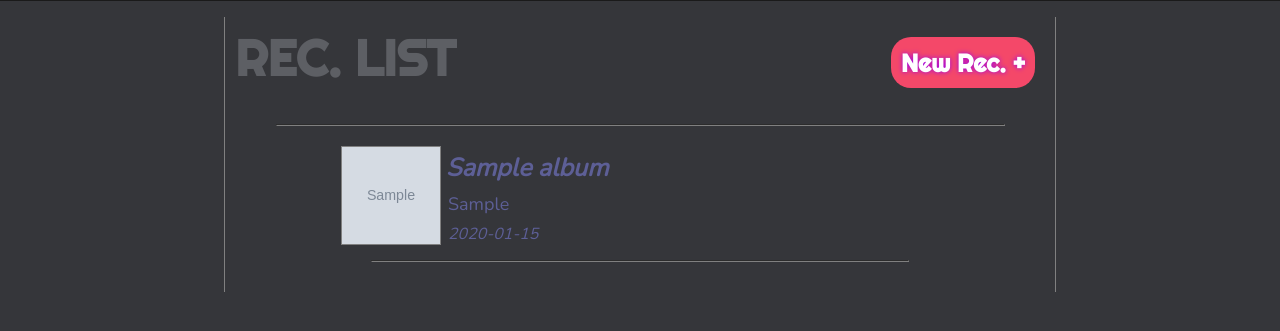
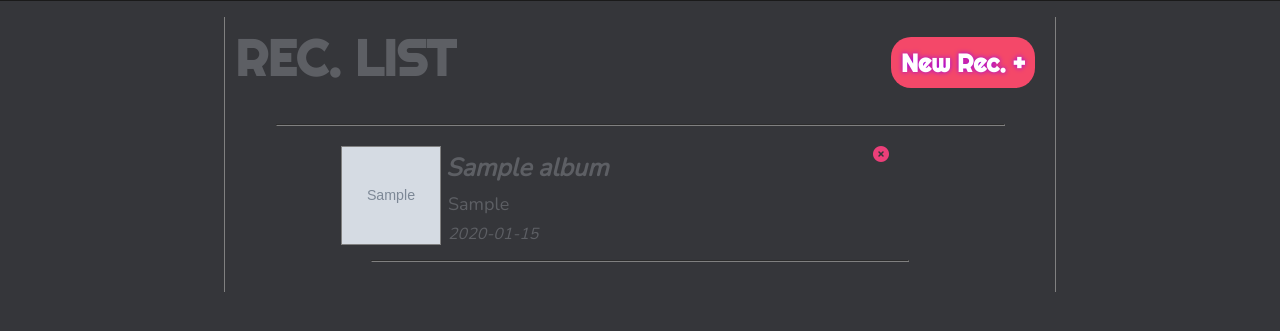
Before and after one commit to danecodesnc/8-track-final-project, a Django app: page / in a window 1280 px wide. Shown: the part 273-604 px from the top of the page. Run offline with Django 3.2, Linux system fonts and the light colour scheme; a user stored in the database is signed in; tables that the repository leaves empty hold one stand-in row (values such as "Sample post"); grey boxes marked "Sample" are stand-in pictures; parts of the project's set-up code (start-up, migrations or seed data) failed here and were passed over; some libraries are stand-ins or nearby versions.

Commit message:
Adds delete button to remove albums from rec list

```diff
--- a/config/urls.py
+++ b/config/urls.py
@@ -25,6 +25,7 @@ urlpatterns = [
     path('', views.rec_list, name='rec-list'),
     path('albums/new/', views.new_album, name='new-album'),
     path('albums/search/', views.search_results, name='search-results'),
+    path('albums/delete/<int:pk>', views.delete_album, name='delete-album'),
 ] + static(settings.MEDIA_URL, document_root=settings.MEDIA_ROOT)
 
 if settings.DEBUG:
--- a/core/views.py
+++ b/core/views.py
@@ -41,7 +41,7 @@ def new_album(request):
 def site_search(request):
     search_str = request.GET.get('site-search')
     sp = spotipy.Spotify(client_credentials_manager=SpotifyClientCredentials(client_id='26b8ce1fe9a140f8a1867a55b7c0118e', client_secret='e8576337c58449e48270f0b90c1d8714'))
-    result = sp.search(q=(search_str), type='album', limit=50)
+    result = sp.search(q=(search_str), type='album,artist', limit=25)
     return result
 
 def search_results(request):
@@ -59,3 +59,8 @@ def search_results(request):
         all_albums.append(album_info)
     context = {'all_albums': all_albums}
     return render(request, 'core/search_results.html', context=context)
+
+def delete_album(request, pk):
+    album = get_object_or_404(Album, pk=pk)
+    album.delete()
+    return redirect ('rec-list')
--- a/static/style.css
+++ b/static/style.css
@@ -228,6 +228,12 @@ h1::before {
   cursor: pointer;
 }
 
+.delete-button i {
+    position: absolute;
+    right: 20%;
+    color: rgb(236,	63,	121);
+}
+
 .priority {
   font-family: "Righteous";
   font-size: 30px;
--- a/templates/core/rec_list.html
+++ b/templates/core/rec_list.html
@@ -11,7 +11,12 @@
     <hr>
     <div class ="album-list">
         {% for album in albums %}
-        <a href="#">
+        <div class="delete-button">
+            <a href="{% url 'delete-album' pk=album.pk %}"
+                    onclick="return confirm('Are you sure you want to delete this album from your rec. list?')">
+                <i class="fas fa-times-circle"></i>
+            </a>
+        </div>
         <div class="album">
             <img class="album-cover" src="{{ album.album_cover }}">
             <div class="album-info">
@@ -20,7 +25,6 @@
                 <div class="album-year">{{ album.release_date }}</div>
             </div>
         </div>
-        </a>
         <hr>
         {% endfor %}
 
```
Also changed, not shown: templates/base.html (+4 -6 lines).
